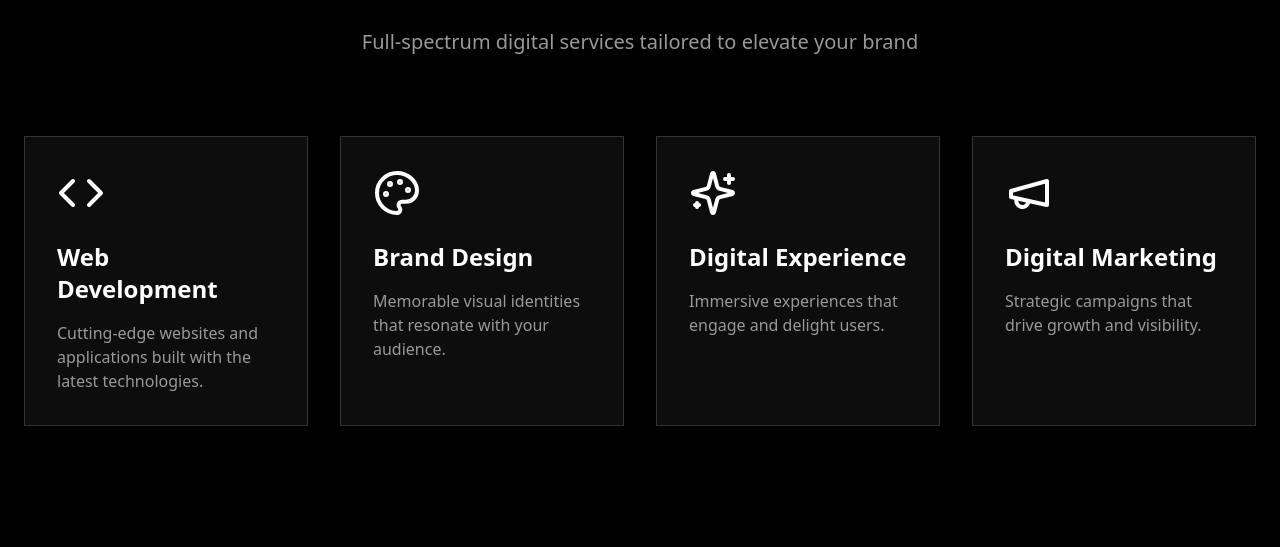
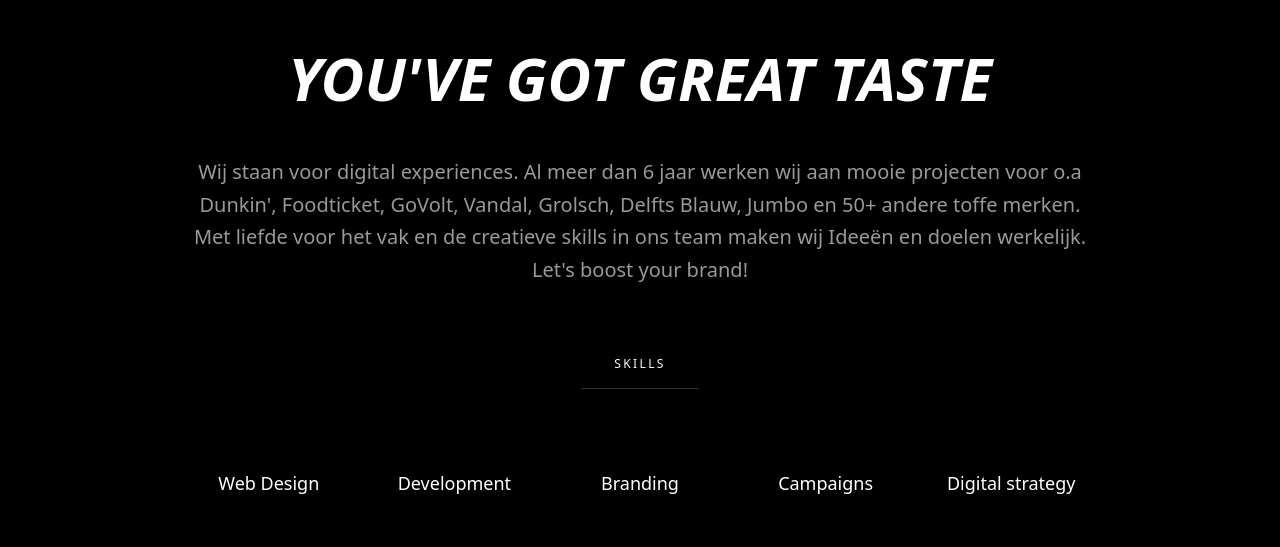
Before and after one commit to groeimetai/MrBoost-copy, a React (Vite) app: page / in a window 1280 px wide. Shown: the part 1714-2261 px from the top of the page. Built offline with nearby package versions, Linux system fonts and the light colour scheme; the HTML template or start-up script is replaced by a standard one.

Commit message:
feat: Add "You've Got Great Taste" section

```diff
--- a/src/pages/Index.tsx
+++ b/src/pages/Index.tsx
@@ -159,6 +159,50 @@ const Index = () => {
           <span className="text-xs font-medium tracking-wider text-accent">
             Scroll down
           </span>
+        </div>
+      </section>
+
+      {/* Video Section */}
+      <section className="py-32 relative border-t border-border">
+        <div className="container mx-auto px-6">
+          <div className="max-w-5xl mx-auto">
+            <div className="aspect-video bg-muted relative overflow-hidden border border-border">
+              <iframe
+                src="https://player.vimeo.com/video/1101440320?title=0&byline=0&portrait=0"
+                className="absolute inset-0 w-full h-full"
+                frameBorder="0"
+                allow="autoplay; fullscreen; picture-in-picture"
+                allowFullScreen
+              ></iframe>
+            </div>
+          </div>
+        </div>
+      </section>
+
+      {/* You've Got Great Taste Section */}
+      <section className="py-32 relative border-t border-border">
+        <div className="container mx-auto px-6">
+          <div className="max-w-4xl mx-auto">
+            <h2 className="text-5xl md:text-6xl font-bold mb-12 italic text-center">
+              YOU'VE GOT GREAT TASTE
+            </h2>
+            <p className="text-xl text-muted-foreground mb-16 leading-relaxed text-center">
+              Wij staan voor digital experiences. Al meer dan 6 jaar werken wij aan mooie projecten voor o.a Dunkin', Foodticket, GoVolt, Vandal, Grolsch, Delfts Blauw, Jumbo en 50+ andere toffe merken. Met liefde voor het vak en de creatieve skills in ons team maken wij Ideeën en doelen werkelijk. Let's boost your brand!
+            </p>
+
+            <div className="text-center">
+              <h3 className="text-xs font-medium tracking-[0.2em] uppercase mb-8 border-b border-border inline-block pb-4 px-8">
+                Skills
+              </h3>
+              <div className="grid grid-cols-1 md:grid-cols-5 gap-8 mt-12">
+                {["Web Design", "Development", "Branding", "Campaigns", "Digital strategy"].map((skill, index) => (
+                  <div key={index} className="text-center">
+                    <p className="text-lg font-medium">{skill}</p>
+                  </div>
+                ))}
+              </div>
+            </div>
+          </div>
         </div>
       </section>
 
```
